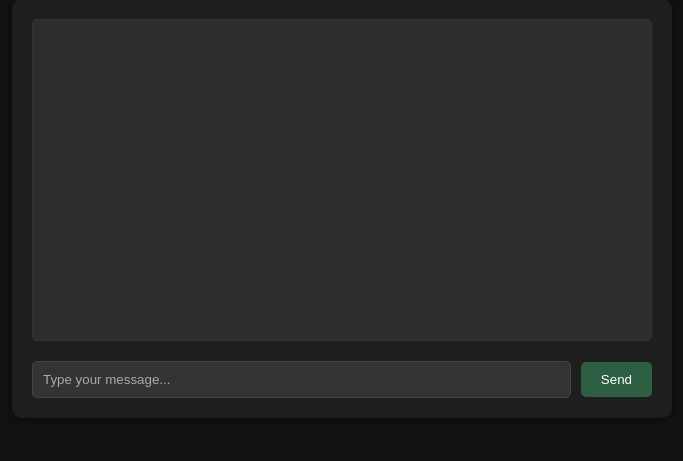
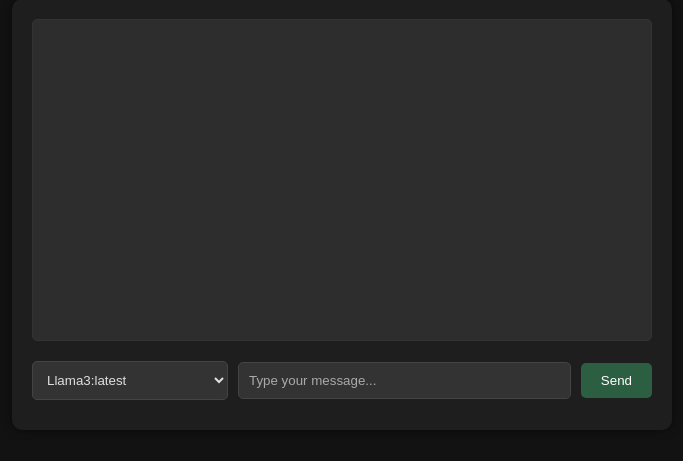
Before and after one commit to noatuh/ollamawebui, a Flask app: page / in a window 1280 px wide. Shown: the part 101-562 px from the top of the page, without its empty margins (298-981 px from the left). Run offline with Flask 3, Linux system fonts and the light colour scheme.

Commit message:
made massive improvements

```diff
--- a/server.py
+++ b/server.py
@@ -4,17 +4,17 @@ import pyttsx3
 
 app = Flask(__name__)
 
-# Ollama server configuration
-OLLAMA_SERVER = "http://192.168.1.50:11434"  # Change this to your actual local IP
-MODEL_NAME = "llama3:latest"
+# Default Ollama server configuration (consider using an environment variable for production)
+OLLAMA_SERVER = "http://192.168.1.50:11434"
+DEFAULT_MODEL_NAME = "llama3:latest"
 
-# Initialize text-to-speech engine
+# Initialize text-to-speech engine (not currently used in the chat flow)
 engine = pyttsx3.init()
 selected_voice_index = 0  # Change if needed
 voices = engine.getProperty('voices')
 engine.setProperty('voice', voices[selected_voice_index].id)
 
-# Conversation history
+# Global conversation history (note: this is shared among all sessions/models in this simple example)
 conversation_history = ""
 
 @app.route('/')
@@ -24,31 +24,50 @@ def index():
 @app.route('/chat', methods=['POST'])
 def chat():
     global conversation_history
-    user_input = request.json.get("message", "")
+
+    data = request.json
+    if not data:
+        return jsonify({"error": "Empty request data"}), 400
+
+    user_input = data.get("message", "").strip()
+    model_name = data.get("model", DEFAULT_MODEL_NAME).strip()
+
     if not user_input:
         return jsonify({"error": "Empty input"}), 400
 
+    # Update conversation history with user message
     conversation_history += f"\nUser: {user_input}\n"
 
-    response = requests.post(
-        f"{OLLAMA_SERVER}/api/generate",
-        json={
-            "model": MODEL_NAME,
-            "prompt": conversation_history,
-            "stream": False
-        }
-    )
+    # Prepare request to Ollama server
+    try:
+        response = requests.post(
+            f"{OLLAMA_SERVER}/api/generate",
+            json={
+                "model": model_name,
+                "prompt": conversation_history,
+                "stream": False
+            },
+            timeout=60  # Adjust timeout as needed
+        )
+        response.raise_for_status()
+    except requests.exceptions.RequestException as e:
+        return jsonify({"error": f"API error: {str(e)}"}), 500
 
-    if response.status_code == 200:
-        try:
-            result = response.json()
-            bot_reply = result.get("response", "No response").strip()
-            conversation_history += f"Llama3: {bot_reply}\n"
-            return jsonify({"response": bot_reply})
-        except requests.exceptions.JSONDecodeError:
-            return jsonify({"error": "Failed to decode JSON"}), 500
-    else:
-        return jsonify({"error": response.text}), response.status_code
+    # Parse Ollama response
+    try:
+        result = response.json()
+        bot_reply = result.get("response", "No response").strip()
+    except ValueError:
+        return jsonify({"error": "Failed to parse JSON from Ollama"}), 500
+
+    # Append bot reply using a generic "Bot:" label
+    conversation_history += f"Bot: {bot_reply}\n"
+
+    # Optionally, use text-to-speech (uncomment if desired)
+    # engine.say(bot_reply)
+    # engine.runAndWait()
+
+    return jsonify({"response": bot_reply})
 
 if __name__ == '__main__':
     app.run(host='0.0.0.0', port=5000, debug=True)
--- a/templates/index.html
+++ b/templates/index.html
@@ -1,8 +1,8 @@
 <!DOCTYPE html>
 <html lang="en">
 <head>
-    <meta charset="UTF-8">
-    <meta name="viewport" content="width=device-width, initial-scale=1.0">
+  <meta charset="UTF-8" />
+  <meta name="viewport" content="width=device-width, initial-scale=1.0" />
   <title>Ollama Web GUI</title>
   <style>
     body {
@@ -30,12 +30,21 @@
       color: #e0e0e0;
       text-align: left;
       border-radius: 5px;
-            margin-bottom: 20px; /* Increased margin-bottom */
+      margin-bottom: 20px;
     }
     #input-container {
       display: flex;
       align-items: center;
       width: 100%;
+      margin-bottom: 10px;
+    }
+    #model-select {
+      padding: 10px;
+      background: #333;
+      color: #e0e0e0;
+      border: 1px solid #444;
+      border-radius: 5px;
+      margin-right: 10px;
     }
     #user-input {
       flex: 1;
@@ -75,6 +84,7 @@
       #input-container {
         flex-direction: column;
       }
+      #model-select,
       #user-input {
         width: 100%;
         margin-right: 0;
@@ -87,7 +97,20 @@
   <h1>Ollama Web GUI</h1>
   <div id="chat-container">
     <div id="chat-box"></div>
+    <!-- Model Selection + Input Row -->
     <div id="input-container">
+      <select id="model-select">
+        <option value="llama3:latest" selected>Llama3:latest</option>
+        <option value="godmoded/llama3-lexi-uncensored:latest">GodModed AI</option>
+        <option value="dolphin-mixtral:latest">Dolphin-mixtral:latest</option>
+        <option value="deepsseek-r1:latest">Deepsseek-r1:latest</option>
+        <option value="deepsseek-r1:32b">Deepsseek-r1:32b</option>
+        <option value="phi4:latest">Phi4:latest</option>
+        <option value="llama2-uncensored:latest">Llama2-uncensored:latest</option>
+        <option value="dolphin3:latest">Dolphin3:latest</option>
+        <option value="llava:latest">Llava:latest</option>
+        <option value="llama3.2-vision:latest">Llama3.2-vision:latest</option>
+      </select>
       <input type="text" id="user-input" placeholder="Type your message..." />
       <button id="send-btn">Send</button>
     </div>
@@ -95,32 +118,52 @@
 
   <script>
     document.getElementById('send-btn').addEventListener('click', sendMessage);
-        document.getElementById('user-input').addEventListener('keypress', function(event) {
+    document.getElementById('user-input').addEventListener('keypress', function (event) {
       if (event.key === 'Enter') sendMessage();
     });
 
     function sendMessage() {
-            let inputField = document.getElementById('user-input');
+      const inputField = document.getElementById('user-input');
+      const modelSelect = document.getElementById('model-select');
+      const chatBox = document.getElementById('chat-box');
+
       let message = inputField.value.trim();
       if (message === '') return;
 
-            let chatBox = document.getElementById('chat-box');
+      // Display user message in the chat box
       chatBox.innerHTML += `<p><strong>You:</strong> ${message}</p>`;
       inputField.value = '';
+
+      // Get the model's display name from the selected option text
+      const modelDisplayName = modelSelect.options[modelSelect.selectedIndex].text;
+
+      // Prepare data for POST request
+      const data = {
+        message: message,
+        model: modelSelect.value
+      };
 
       fetch('/chat', {
         method: 'POST',
         headers: { 'Content-Type': 'application/json' },
-                body: JSON.stringify({ message: message })
+        body: JSON.stringify(data)
       })
-            .then(response => response.json())
-            .then(data => {
+        .then((response) => response.json())
+        .then((data) => {
           if (data.response) {
-                    chatBox.innerHTML += `<p><strong>Llama3:</strong> ${data.response}</p>`;
+            chatBox.innerHTML += `<p><strong>${modelDisplayName}:</strong> ${data.response}</p>`;
+          } else if (data.error) {
+            chatBox.innerHTML += `<p><strong style="color:red;">Error:</strong> ${data.error}</p>`;
+          }
+          // Auto-scroll to bottom
+          setTimeout(() => {
             chatBox.scrollTop = chatBox.scrollHeight;
-                }
+          }, 100);
         })
-            .catch(error => console.error('Error:', error));
+        .catch((error) => {
+          chatBox.innerHTML += `<p><strong style="color:red;">Error:</strong> Failed to reach server</p>`;
+          console.error('Error:', error);
+        });
     }
   </script>
 </body>
```
Lines whose indentation alone changed are shown as unchanged.
